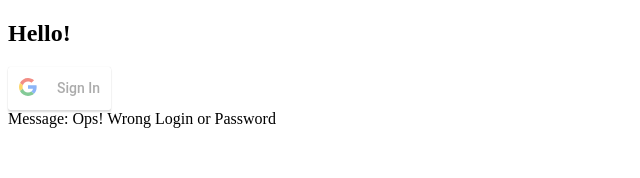
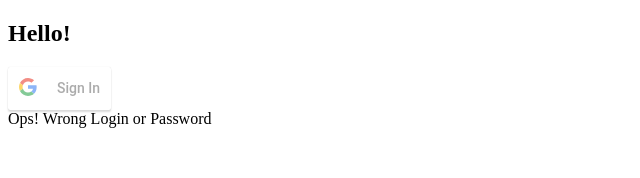
Before and after one commit to wluka85/smart_tube_app, a React (Create React App) app: page / in a window 1280 px wide. Shown: the top 178 px of the page, without its empty margins (0-640 px from the left). Built offline with nearby package versions, Linux system fonts and the light colour scheme.

Commit message:
Add logout button with action onClick and refactor code

```diff
--- a/src/components/authorizationComponent.js
+++ b/src/components/authorizationComponent.js
@@ -2,23 +2,31 @@ import GoogleLogin from "react-google-login";
 import React, { Component } from 'react'
 // import '../../css/signIn.css';
 import {connect} from 'react-redux';
+import LogoutButton from "../view/components/logoutButton";
 
 class AuthorizationComponent extends Component {
 
     render() {
-        const { handleUserLogin, handleLoginFailure, message } = this.props;
+        const { handleUserLogin, handleLoginFailure, handleUserLogout, message, accessToken } = this.props;
+        let googleButton;
+        if (accessToken.length === 0) {
+            googleButton = <GoogleLogin id='sign-in-button'
+                                        clientId="549983921860-7ctt7f0r7777vuir9e1pe3bj7p1siea6.apps.googleusercontent.com"
+                                        buttonText="Sign In"
+                                        scope="https://www.googleapis.com/auth/youtube"
+                                        onSuccess={handleUserLogin}
+                                        onFailure={handleLoginFailure}
+            />;
+
+        } else {
+            googleButton = <LogoutButton actionOnLogout={handleUserLogout}/>;
+        }
 
         return(
             <div className="sign-in-window">
                 <div id="sign-in-container">
-                    <GoogleLogin id='sign-in-button'
-                        clientId="549983921860-7ctt7f0r7777vuir9e1pe3bj7p1siea6.apps.googleusercontent.com"
-                        buttonText="Sign In"
-                        scope="https://www.googleapis.com/auth/youtube"
-                        onSuccess={handleUserLogin}
-                        onFailure={handleLoginFailure}
-                    />
-                    <div id='sign-in-message'>Message: { message }</div>
+                    {googleButton}
+                    <div id='sign-in-message'>{ message }</div>
                 </div>
             </div>
         )
@@ -26,7 +34,7 @@ class AuthorizationComponent extends Component {
 }
 
 const mapStateToProps = (state) => {
-    console.log('MSTP ', state.authReducer.accessToken);
+
     return {
         accessToken: state.authReducer.accessToken,
         message: state.authReducer.message
@@ -36,8 +44,9 @@ const mapStateToProps = (state) => {
 const mapDispatchToProps = (dispatch) => {
 
     return {
-        handleUserLogin: (response) => dispatch({type: 'USER_LOGGED_IN', accessToken: response.accessToken}),
-        handleLoginFailure: () => dispatch({type: 'USER_NOT_LOGGED_IN', message: 'Ops! Wrong Login or Password'})
+        handleUserLogin: (response) => dispatch({type: 'USER_LOGGED_IN', message: '', accessToken: response.accessToken}),
+        handleLoginFailure: () => dispatch({type: 'USER_NOT_LOGGED_IN', message: 'Ops! Wrong Login or Password'}),
+        handleUserLogout: () => dispatch({type: 'USER_LOGGED_OUT', accessToken: '', message: ''})
     };
 };
 
--- a/src/reducers/authReducer.js
+++ b/src/reducers/authReducer.js
@@ -6,16 +6,18 @@ const initialState = {
 const authReducer = (state=initialState, action) => {
   switch(action.type) {
     case 'USER_LOGGED_IN':
-    console.log('were in reducer', action.accessToken);
-      return {...state, message: 'Cool!', accessToken: action.accessToken};
+
+      return {...state, message: action.message, accessToken: action.accessToken};
     case 'USER_NOT_LOGGED_IN':
-    console.log('were not in reducer', action.message);
     return {...state, message: action.message};
+
+      case 'USER_LOGGED_OUT':
+        return {...state, message: action.message, accessToken: action.accessToken};
+
     default:
       return state;
   }
 
 };
 
-
 export default authReducer;
```
